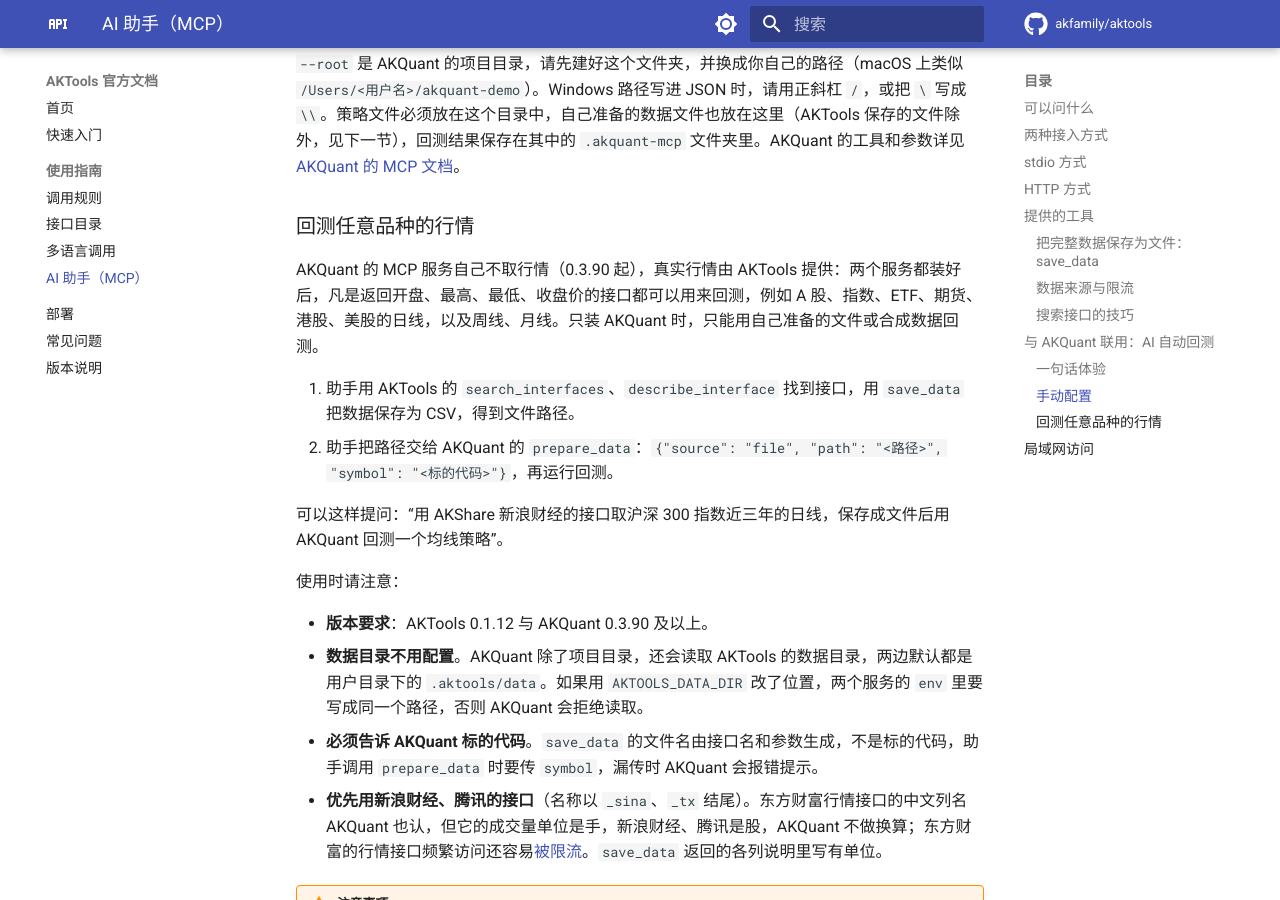
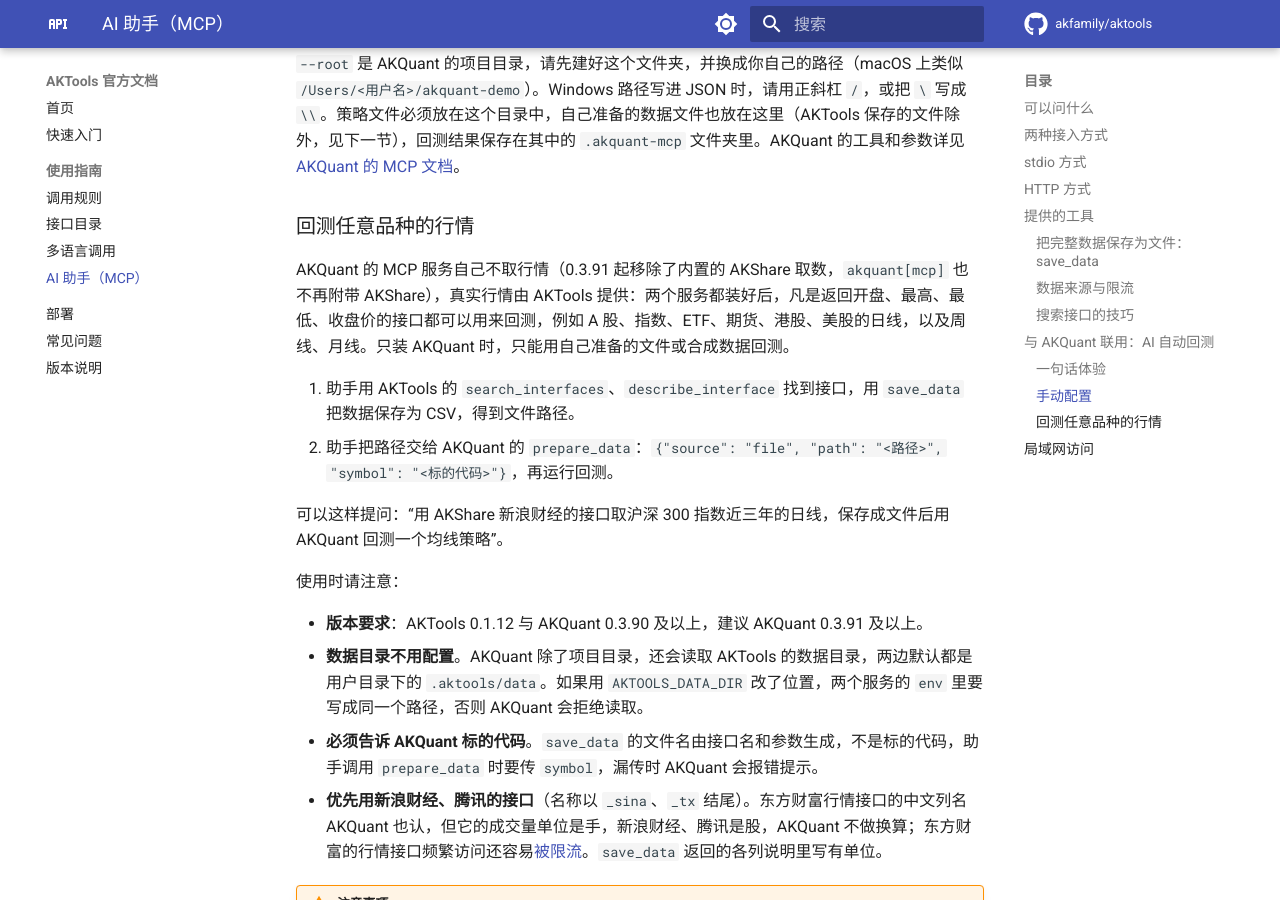
Before and after one commit to akfamily/aktools, an MkDocs documentation site: the page built from docs/guide/mcp.md, in a window 1280 px wide and 900 px high, scrolled down 6445 px. Built offline with MkDocs 1.6.1 and Material for MkDocs 9.7.7, drawn with Linux system fonts in a browser that asks for light colours; comment, search, counter and statistics services are not loaded.

Commit message:
docs: 与 AKQuant 联用的说明更新到 AKQuant 0.3.91 (#245)

```diff
--- a/docs/guide/mcp.md
+++ b/docs/guide/mcp.md
@@ -255,7 +255,7 @@ codex mcp add akquant -- uvx --from "akquant[mcp]" akquant-mcp --root D:/akquant
 
 ### 回测任意品种的行情 {#akquant-data}
 
-AKQuant 的 MCP 服务自己不取行情（0.3.90 起），真实行情由 AKTools 提供：两个服务都装好后，凡是返回开盘、最高、最低、收盘价的接口都可以用来回测，例如 A 股、指数、ETF、期货、港股、美股的日线，以及周线、月线。只装 AKQuant 时，只能用自己准备的文件或合成数据回测。
+AKQuant 的 MCP 服务自己不取行情（0.3.91 起移除了内置的 AKShare 取数，`akquant[mcp]` 也不再附带 AKShare），真实行情由 AKTools 提供：两个服务都装好后，凡是返回开盘、最高、最低、收盘价的接口都可以用来回测，例如 A 股、指数、ETF、期货、港股、美股的日线，以及周线、月线。只装 AKQuant 时，只能用自己准备的文件或合成数据回测。
 
 1. 助手用 AKTools 的 `search_interfaces`、`describe_interface` 找到接口，用 `save_data` 把数据保存为 CSV，得到文件路径。
 2. 助手把路径交给 AKQuant 的 `prepare_data`：`{"source": "file", "path": "<路径>", "symbol": "<标的代码>"}`，再运行回测。
@@ -264,7 +264,7 @@ AKQuant 的 MCP 服务自己不取行情（0.3.90 起），真实行情由 AKToo
 
 使用时请注意：
 
-- **版本要求**：AKTools 0.1.12 与 AKQuant 0.3.90 及以上。
+- **版本要求**：AKTools 0.1.12 与 AKQuant 0.3.90 及以上，建议 AKQuant 0.3.91 及以上。
 - **数据目录不用配置**。AKQuant 除了项目目录，还会读取 AKTools 的数据目录，两边默认都是用户目录下的 `.aktools/data`。如果用 `AKTOOLS_DATA_DIR` 改了位置，两个服务的 `env` 里要写成同一个路径，否则 AKQuant 会拒绝读取。
 - **必须告诉 AKQuant 标的代码**。`save_data` 的文件名由接口名和参数生成，不是标的代码，助手调用 `prepare_data` 时要传 `symbol`，漏传时 AKQuant 会报错提示。
 - **优先用新浪财经、腾讯的接口**（名称以 `_sina`、`_tx` 结尾）。东方财富行情接口的中文列名 AKQuant 也认，但它的成交量单位是手，新浪财经、腾讯是股，AKQuant 不做换算；东方财富的行情接口频繁访问还容易[被限流](#source)。`save_data` 返回的各列说明里写有单位。
--- a/docs/llms.txt
+++ b/docs/llms.txt
@@ -159,8 +159,9 @@ strategy.
 it. AKQuant runs strategy code on the local machine without a sandbox. See
 `https://akquant.akfamily.xyz/guide/mcp/`.
 
-AKQuant's MCP server does not fetch market data itself (since 0.3.90); real
-data comes from AKTools. For A-shares, indexes, ETFs, futures, Hong Kong and
+AKQuant's MCP server does not fetch market data itself (since 0.3.91, which
+removed `source="akshare"` and no longer installs AKShare); real data comes
+from AKTools. For A-shares, indexes, ETFs, futures, Hong Kong and
 U.S. stocks, daily, weekly or monthly bars: call AKTools `save_data`, then
 pass the returned `path` to AKQuant's `prepare_data` as `{"source": "file",
 "path": "<path>", "symbol": "<code>"}`. `symbol` is required: the file name
```
